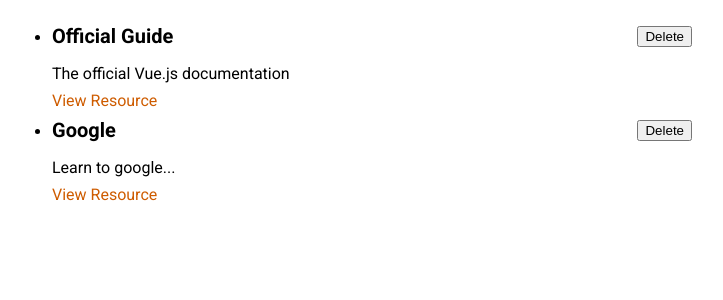
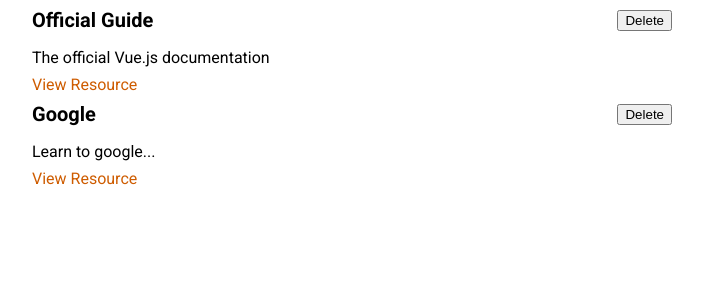
Before and after one commit to Stipe86/learning-resources-app, a Vue app: page / in a window 1280 px wide. Shown: the top 300 px of the page, without its empty margins (288-1011 px from the left). Built offline with nearby package versions, Linux system fonts and the light colour scheme.

Commit message:
Add StoredResources.vue component, move the <ul> list to that component, and remove commented-out code from App.vue

```diff
--- a/src/App.vue
+++ b/src/App.vue
@@ -1,28 +1,13 @@
 <template>
-  <!-- <ul>
-    <li v-for="storedResource in storedResources" :key="storedResource.id">
-      {{ storedResource.title }} - {{ storedResource.description }}
-    </li>
-  </ul> -->
-
-  <ul>
-    <learning-resource
-      v-for="res in storedResources"
-      :key="res.id"
-      :title="res.title"
-      :description="res.description"
-      :link="res.link"
-    ></learning-resource>
-  </ul>
+  <stored-resources :resources="storedResources"></stored-resources>
 </template>
 
 <script>
-import LearningResource from "./components/learning-resources/LearningResource.vue";
-
+import StoredResources from "./components/learning-resources/StoredResources.vue";
 export default {
   name: "App",
   components: {
-    LearningResource,
+    StoredResources,
   },
   data() {
     return {
--- /dev/null
+++ b/src/components/learning-resources/StoredResources.vue
@@ -0,0 +1,33 @@
+<template>
+  <ul>
+    <learning-resource
+      v-for="res in resources"
+      :key="res.id"
+      :title="res.title"
+      :description="res.description"
+      :link="res.link"
+    ></learning-resource>
+  </ul>
+</template>
+
+<script>
+import LearningResource from "./LearningResource.vue";
+
+export default {
+  components: {
+    LearningResource,
+  },
+
+  props: ["resources"],
+};
+</script>
+
+<style scoped>
+ul {
+  list-style: none;
+  margin: 0;
+  padding: 0;
+  margin: auto;
+  max-width: 40rem;
+}
+</style>
```
